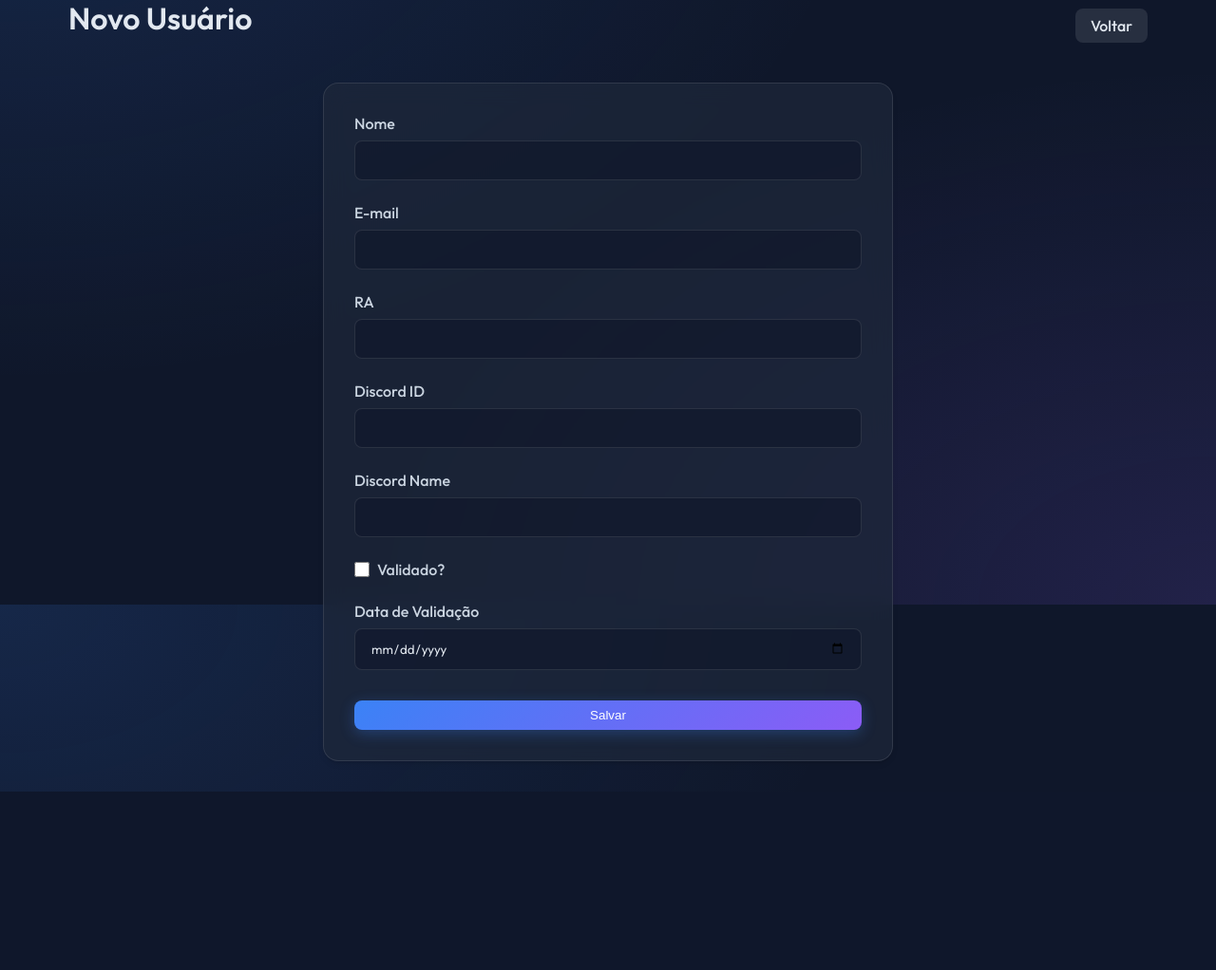
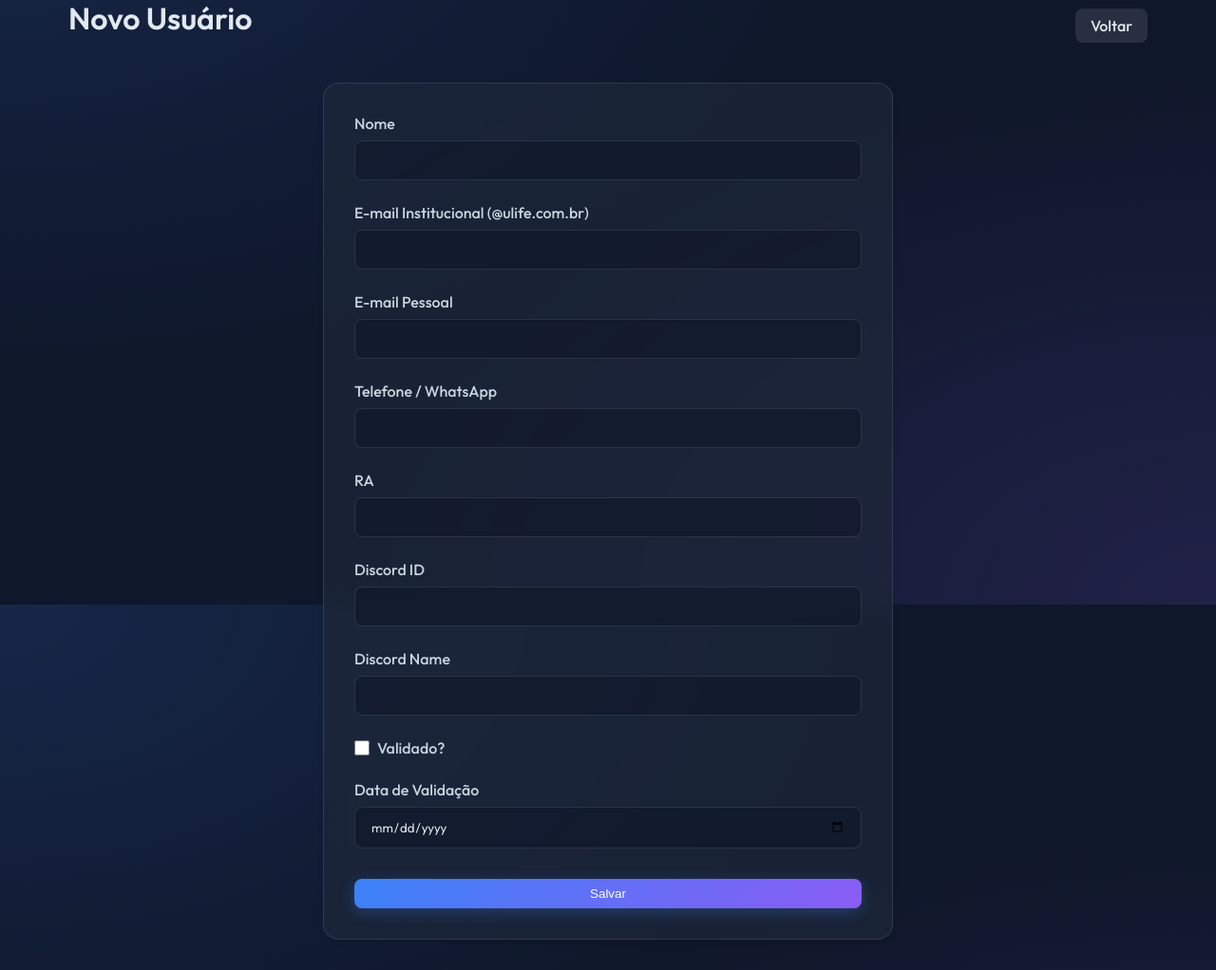
Before and after one commit to hpoyatos/pyAnimaGamification, a Flask app: page /ui/usuarios/novo in a window 1280 px wide. Shown: the part 163-1185 px from the top of the page at 95% size. Before the commit the page ends 997 px from the top, so only its background shows below. Run offline with Flask 3, Linux system fonts and the light colour scheme; some libraries are stand-ins or nearby versions.

Commit message:
feat: add usuario_email_pessoal and usuario_telefone to UI forms and list views

```diff
--- a/forms/usuario_form.py
+++ b/forms/usuario_form.py
@@ -4,8 +4,10 @@ from wtforms.validators import DataRequired, Email, Length, Optional
 
 class UsuarioForm(FlaskForm):
     usuario_nome = StringField('Nome', validators=[DataRequired(), Length(max=120)])
-    usuario_email = StringField('E-mail', validators=[DataRequired(), Email(), Length(max=60)])
-    usuario_ra = StringField('RA', validators=[Optional(), Length(max=12)])
+    usuario_email = StringField('E-mail Institucional (@ulife.com.br)', validators=[Optional(), Email(), Length(max=60)])
+    usuario_email_pessoal = StringField('E-mail Pessoal', validators=[Optional(), Email(), Length(max=150)])
+    usuario_telefone = StringField('Telefone / WhatsApp', validators=[Optional(), Length(max=50)])
+    usuario_ra = StringField('RA', validators=[Optional(), Length(max=20)])
     usuario_discord_id = StringField('Discord ID', validators=[Optional(), Length(max=20)])
     usuario_discord_name = StringField('Discord Name', validators=[Optional(), Length(max=60)])
     usuario_validado = BooleanField('Validado?')
--- a/templates/usuario/form.html
+++ b/templates/usuario/form.html
@@ -24,6 +24,22 @@
             {{ form.usuario_email.label }}
             {{ form.usuario_email() }}
             {% for error in form.usuario_email.errors %}
+                <span class="error-msg">{{ error }}</span>
+            {% endfor %}
+        </div>
+
+        <div class="form-group">
+            {{ form.usuario_email_pessoal.label }}
+            {{ form.usuario_email_pessoal() }}
+            {% for error in form.usuario_email_pessoal.errors %}
+                <span class="error-msg">{{ error }}</span>
+            {% endfor %}
+        </div>
+
+        <div class="form-group">
+            {{ form.usuario_telefone.label }}
+            {{ form.usuario_telefone() }}
+            {% for error in form.usuario_telefone.errors %}
                 <span class="error-msg">{{ error }}</span>
             {% endfor %}
         </div>
--- a/views/usuario_view.py
+++ b/views/usuario_view.py
@@ -52,6 +52,8 @@ def create_usuario():
         novo_usuario = Usuario(
             usuario_nome=form.usuario_nome.data,
             usuario_email=form.usuario_email.data,
+            usuario_email_pessoal=form.usuario_email_pessoal.data,
+            usuario_telefone=form.usuario_telefone.data,
             usuario_ra=form.usuario_ra.data,
             usuario_discord_id=form.usuario_discord_id.data,
             usuario_discord_name=form.usuario_discord_name.data,
```
Also changed, not shown: templates/usuario/list.html (+6 -2 lines).
